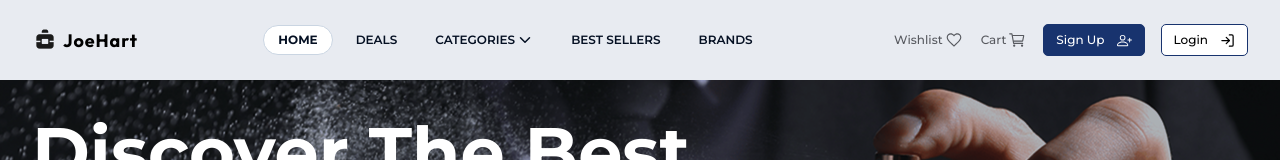
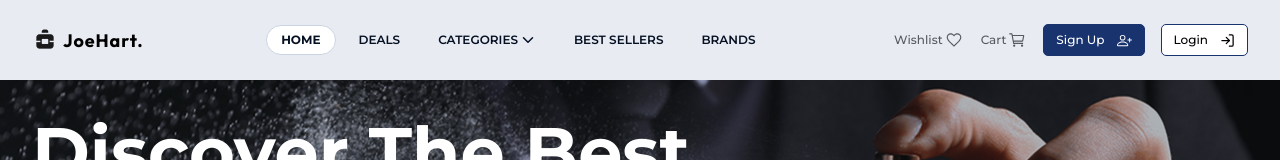
Before and after one commit to CJay-Cipher/joehart-store, a Next.js app: page / in a window 1280 px wide. Shown: the top 160 px of the page. Built offline with nearby package versions, Linux system fonts and the light colour scheme; a web font is replaced by a local one.

Commit message:
header logo click update

```diff
--- a/src/components/homepage/Header/page.tsx
+++ b/src/components/homepage/Header/page.tsx
@@ -75,10 +75,10 @@ const Header = ({ wishlistCount = 0, cartCount = 0, showHeader, activePageName }
         <nav className="font-montserrat relative flex items-center justify-between h-full w-full max-w-[1480px] mx-auto lg:px-8 md:px-6 px-4 text-[12px]">
           <Link
             href="/"
-            className="flex items-center gap-[5px] font-outfit xl:text-[18px] text-[16px] text-nowrap font-bold text-black  hover:text-button-bg tracking-[0.9px] md:cursor-pointer"
+            className="z-10 flex items-center gap-[5px] font-outfit xl:text-[18px] text-[16px] text-nowrap font-bold text-main-black hover:text-button-bg tracking-[0.9px] cursor-pointer"
           >
             <Image src={perfume} alt="Perfume" className="max-xs:hidden w-[26px] h-[26px]" />
-            JoeHart
+            JoeHart.
           </Link>
 
           <NavLinks navLinks={navLinks} activePageName={activePageName} />
```
